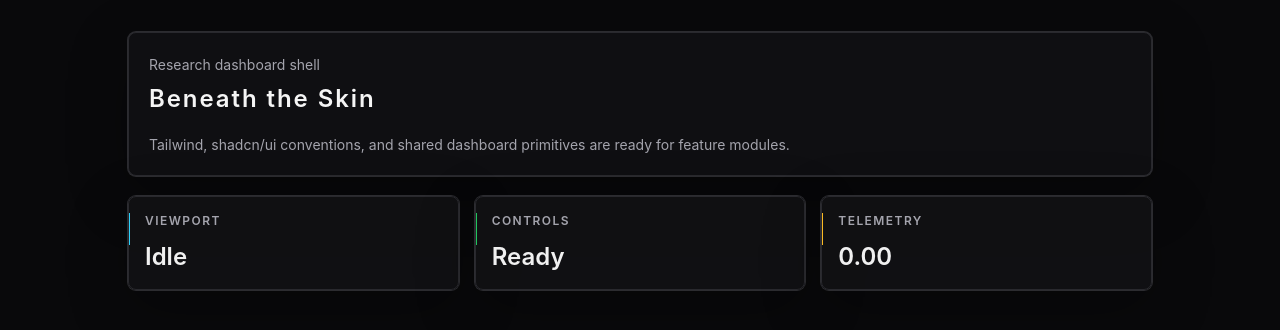
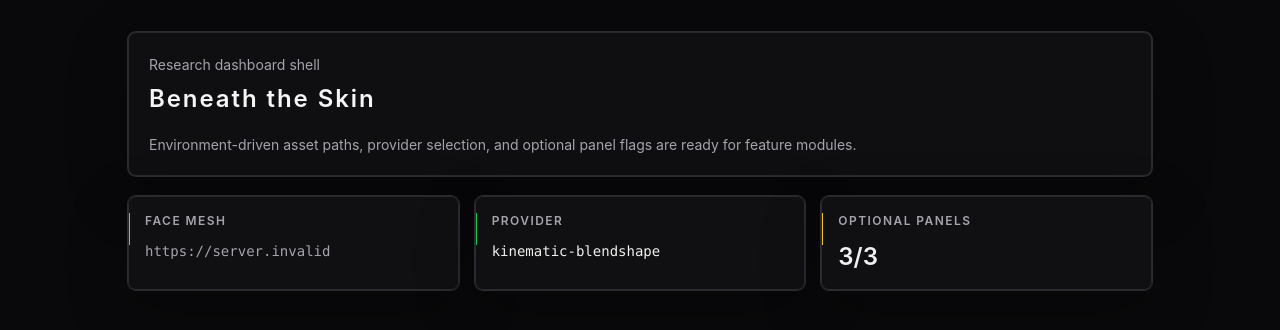
Before and after one commit to mtplayground/zhiyun-ric-e2d4-beneath-the-sk, a React (Vite) app: page / in a window 1280 px wide. Shown: the top 330 px of the page. Built offline with nearby package versions, Linux system fonts and the light colour scheme; no server answers.

Commit message:
feat: Environment variables and `.env.example`

```diff
--- a/src/App.tsx
+++ b/src/App.tsx
@@ -11,6 +11,11 @@ import {
   DataPanelHeader,
   DataPanelTitle,
 } from '@/components/ui/data-panel';
+import { appConfig } from '@/config/env';
+
+const enabledPanelCount = Object.values(appConfig.features).filter(
+  Boolean,
+).length;
 
 export default function App() {
   return (
@@ -27,34 +32,34 @@ export default function App() {
             </CardTitle>
           </CardHeader>
           <CardContent className="text-sm text-muted-foreground">
-            Tailwind, shadcn/ui conventions, and shared dashboard primitives are
-            ready for feature modules.
+            Environment-driven asset paths, provider selection, and optional
+            panel flags are ready for feature modules.
           </CardContent>
         </Card>
 
         <div className="grid gap-4 md:grid-cols-3">
           <DataPanel tone="cyan">
             <DataPanelHeader>
-              <DataPanelTitle>Viewport</DataPanelTitle>
+              <DataPanelTitle>Face Mesh</DataPanelTitle>
             </DataPanelHeader>
-            <DataPanelBody className="text-2xl font-semibold">
-              Idle
+            <DataPanelBody className="truncate font-mono text-sm text-muted-foreground">
+              {appConfig.assets.faceMeshUrl}
             </DataPanelBody>
           </DataPanel>
           <DataPanel tone="green">
             <DataPanelHeader>
-              <DataPanelTitle>Controls</DataPanelTitle>
+              <DataPanelTitle>Provider</DataPanelTitle>
             </DataPanelHeader>
-            <DataPanelBody className="text-2xl font-semibold">
-              Ready
+            <DataPanelBody className="font-mono text-sm">
+              {appConfig.deformationProvider}
             </DataPanelBody>
           </DataPanel>
           <DataPanel tone="amber">
             <DataPanelHeader>
-              <DataPanelTitle>Telemetry</DataPanelTitle>
+              <DataPanelTitle>Optional Panels</DataPanelTitle>
             </DataPanelHeader>
             <DataPanelBody className="text-2xl font-semibold">
-              0.00
+              {enabledPanelCount}/3
             </DataPanelBody>
           </DataPanel>
         </div>
--- /dev/null
+++ b/src/config/env.ts
@@ -0,0 +1,115 @@
+const deformationProviders = ['kinematic-blendshape'] as const;
+
+export type DeformationProviderId = (typeof deformationProviders)[number];
+
+export type FeatureFlags = {
+  readoutPanel: boolean;
+  deformationCurvePanel: boolean;
+  precomputePanel: boolean;
+};
+
+export type AppConfig = {
+  assets: {
+    faceMeshUrl: string;
+    poseDataUrl: string;
+  };
+  deformationProvider: DeformationProviderId;
+  features: FeatureFlags;
+};
+
+type RawEnv = Pick<
+  ImportMetaEnv,
+  | 'VITE_FACE_MESH_URL'
+  | 'VITE_POSE_DATA_URL'
+  | 'VITE_DEFORMATION_PROVIDER'
+  | 'VITE_ENABLE_READOUT_PANEL'
+  | 'VITE_ENABLE_DEFORMATION_CURVE_PANEL'
+  | 'VITE_ENABLE_PRECOMPUTE_PANEL'
+>;
+
+const defaultConfig = {
+  faceMeshUrl: '/assets/face-head.glb',
+  poseDataUrl: '/data/poses.json',
+  deformationProvider: 'kinematic-blendshape',
+  readoutPanel: true,
+  deformationCurvePanel: true,
+  precomputePanel: true,
+} satisfies Record<string, string | boolean>;
+
+function normalizePath(value: string | undefined, fallback: string) {
+  const trimmed = value?.trim();
+  return trimmed && trimmed.length > 0 ? trimmed : fallback;
+}
+
+function parseProvider(value: string | undefined): DeformationProviderId {
+  const provider = normalizePath(value, defaultConfig.deformationProvider);
+
+  if (deformationProviders.includes(provider as DeformationProviderId)) {
+    return provider as DeformationProviderId;
+  }
+
+  throw new Error(
+    `Unsupported VITE_DEFORMATION_PROVIDER "${provider}". Expected one of: ${deformationProviders.join(
+      ', ',
+    )}.`,
+  );
+}
+
+function parseBooleanFlag(
+  value: string | undefined,
+  fallback: boolean,
+  envName: string,
+) {
+  const normalized = value?.trim().toLowerCase();
+
+  if (!normalized) {
+    return fallback;
+  }
+
+  if (['true', '1', 'yes', 'on'].includes(normalized)) {
+    return true;
+  }
+
+  if (['false', '0', 'no', 'off'].includes(normalized)) {
+    return false;
+  }
+
+  throw new Error(
+    `Invalid ${envName} value "${value}". Use true or false in Vite env files.`,
+  );
+}
+
+export function loadAppConfig(env: RawEnv = import.meta.env): AppConfig {
+  return {
+    assets: {
+      faceMeshUrl: normalizePath(
+        env.VITE_FACE_MESH_URL,
+        defaultConfig.faceMeshUrl,
+      ),
+      poseDataUrl: normalizePath(
+        env.VITE_POSE_DATA_URL,
+        defaultConfig.poseDataUrl,
+      ),
+    },
+    deformationProvider: parseProvider(env.VITE_DEFORMATION_PROVIDER),
+    features: {
+      readoutPanel: parseBooleanFlag(
+        env.VITE_ENABLE_READOUT_PANEL,
+        defaultConfig.readoutPanel,
+        'VITE_ENABLE_READOUT_PANEL',
+      ),
+      deformationCurvePanel: parseBooleanFlag(
+        env.VITE_ENABLE_DEFORMATION_CURVE_PANEL,
+        defaultConfig.deformationCurvePanel,
+        'VITE_ENABLE_DEFORMATION_CURVE_PANEL',
+      ),
+      precomputePanel: parseBooleanFlag(
+        env.VITE_ENABLE_PRECOMPUTE_PANEL,
+        defaultConfig.precomputePanel,
+        'VITE_ENABLE_PRECOMPUTE_PANEL',
+      ),
+    },
+  };
+}
+
+export const appConfig = loadAppConfig();
```
Also changed, not shown: src/vite-env.d.ts (added, +14 -0 lines), 2 other files (tests, documents, lock files or other folders).
